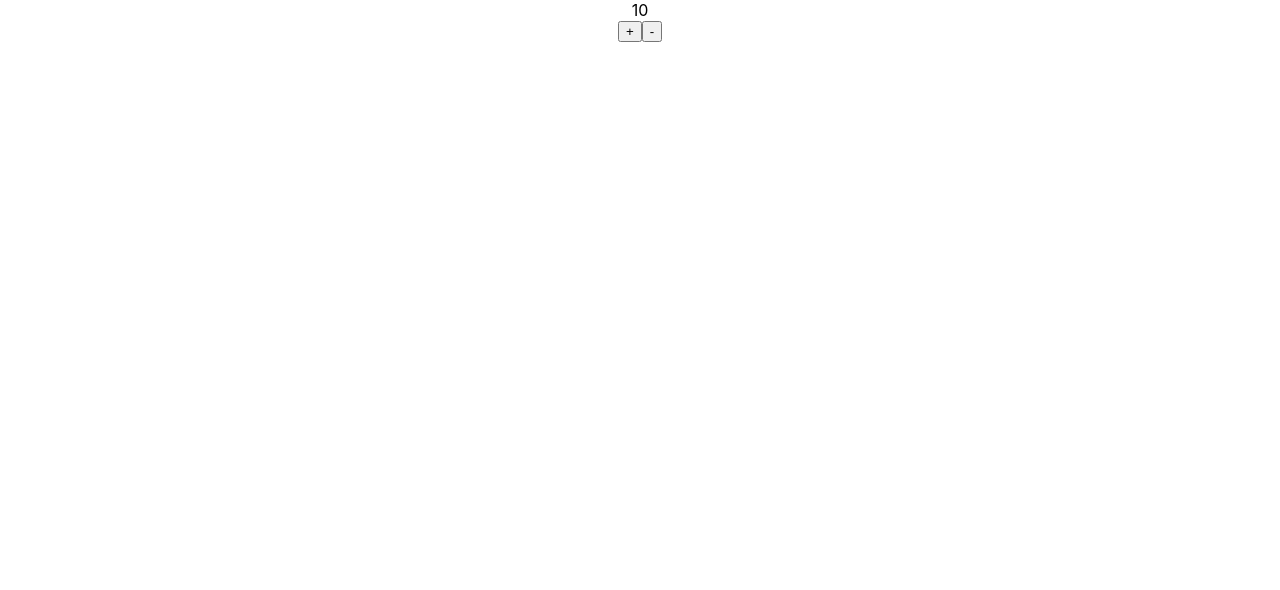
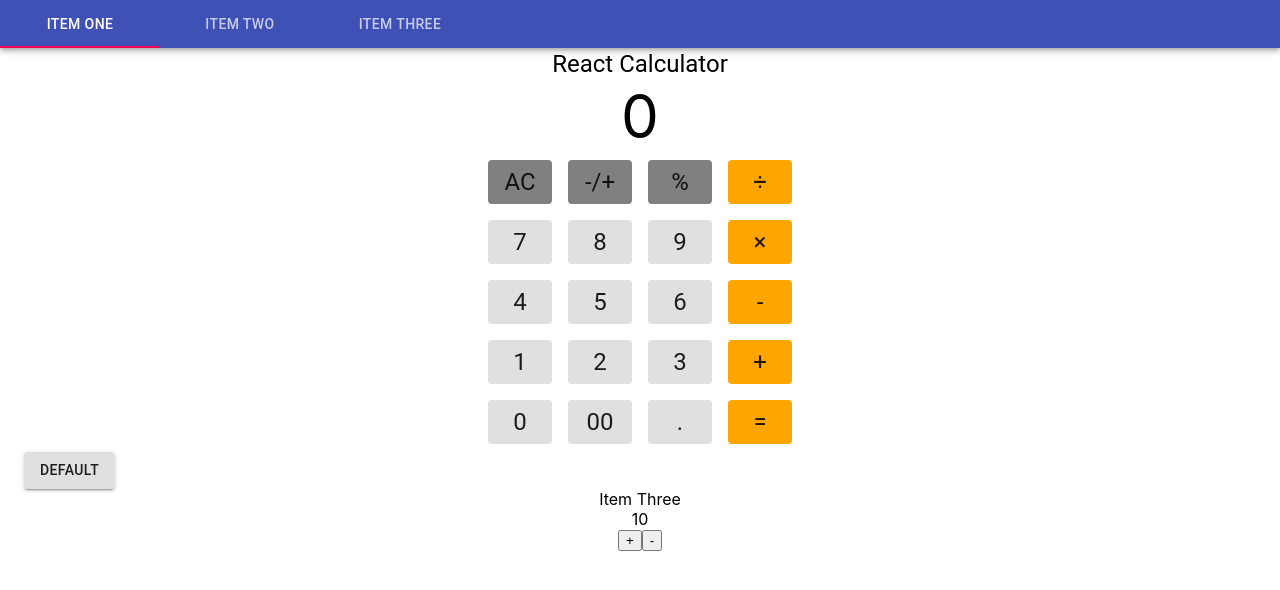
Before and after one commit to Gaji-Labo/learn-materialUi, a React (Create React App) app: page / in a window 1280 px wide. Shown: the top 590 px of the page. Built offline with nearby package versions, Linux system fonts and the light colour scheme.

Commit message:
Add tabs components

```diff
--- a/src/App.js
+++ b/src/App.js
@@ -9,11 +9,13 @@ import { increment, decrement } from './actions/counter';
 
 // components
 import Counter from './components/counter';
+import Tabs from './containers/Tabs';
 
 class App extends Component {
   render() {
     return (
       <div className="App">
+        <Tabs />
         <Counter {...this.props} />
       </div>
     );
```
